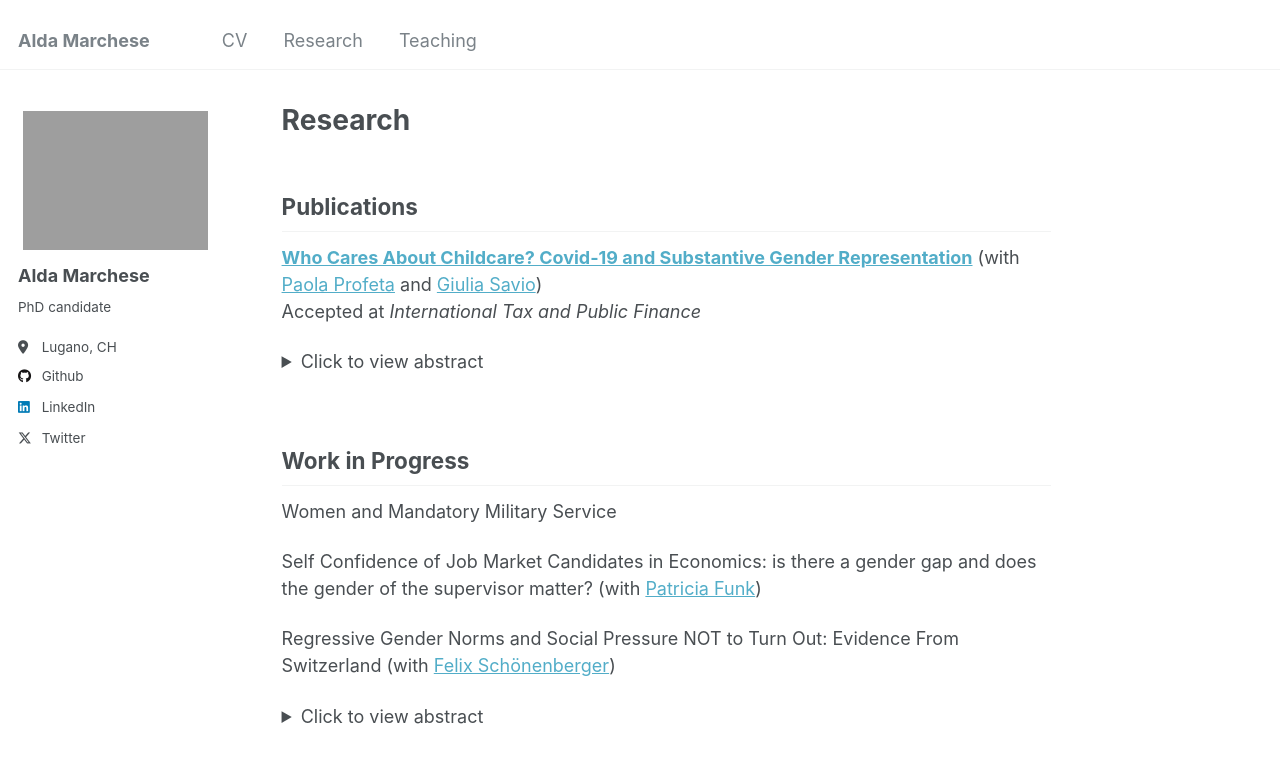
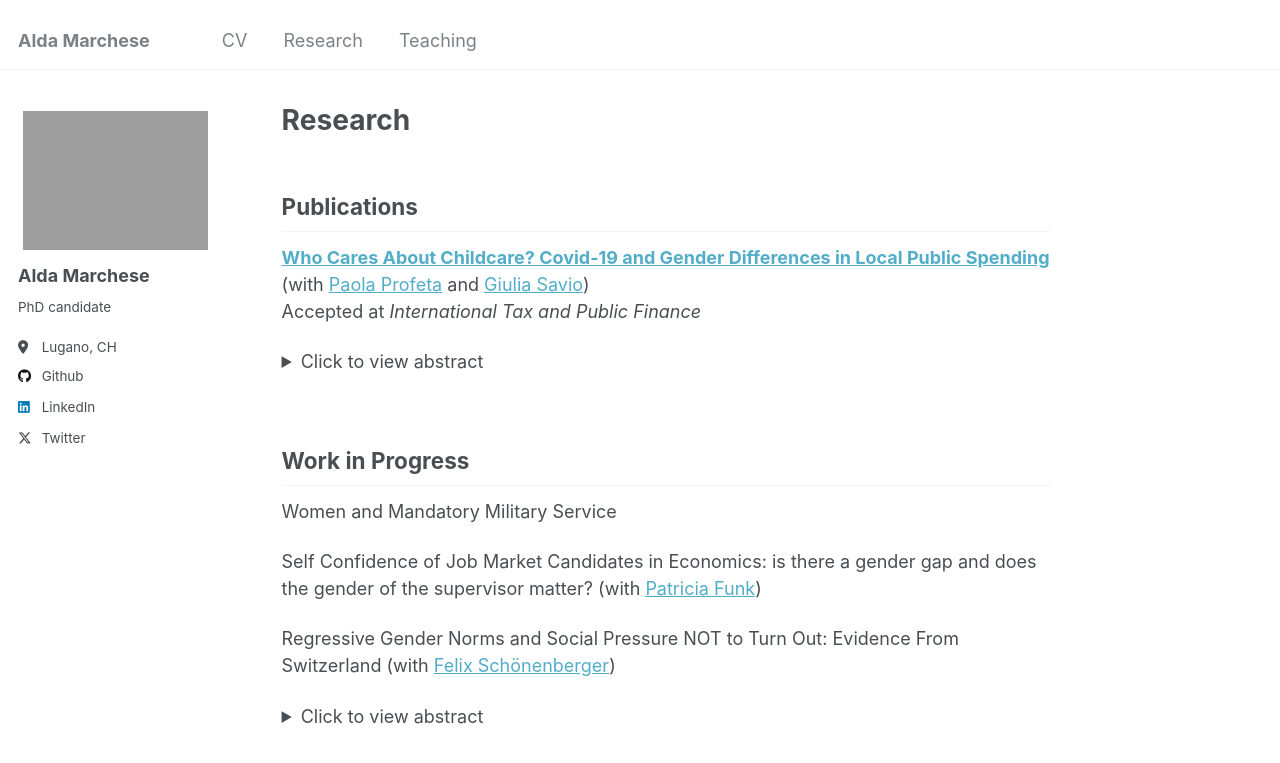
Before and after one commit to aldamarchese/aldamarchese.github.io, a Jekyll site: the page built from _pages/research.md, in a window 1280 px wide and 969 px high. Shown: the top 763 px of the window. Built offline with Jekyll 4.4.1, drawn with Linux system fonts in a browser that asks for light colours.

Commit message:
Update research.md

```diff
--- a/_pages/research.md
+++ b/_pages/research.md
@@ -8,7 +8,7 @@ redirect_from:
 ---
 ## Publications
 
-  [**Who Cares About Childcare? Covid-19 and Substantive Gender Representation**](https://www.dropbox.com/scl/fi/3wgo6p8nz7fh3dbdpx8bu/Marchese_Profeta_Savio_childcare.pdf?rlkey=p1i9u543se4i06s2ajyp87t1x&dl=0) (with [Paola Profeta](https://sites.google.com/view/paola-profeta) and [Giulia Savio](https://sites.google.com/view/giuliasavioswebpage/home?authuser=0))  <br/>
+  [**Who Cares About Childcare? Covid-19 and Gender Differences in Local Public Spending**](https://www.dropbox.com/scl/fi/3wgo6p8nz7fh3dbdpx8bu/Marchese_Profeta_Savio_childcare.pdf?rlkey=p1i9u543se4i06s2ajyp87t1x&dl=0) (with [Paola Profeta](https://sites.google.com/view/paola-profeta) and [Giulia Savio](https://sites.google.com/view/giuliasavioswebpage/home?authuser=0))  <br/>
   Accepted at _International Tax and Public Finance_
   <details>
   <summary>Click to view abstract</summary>
```
